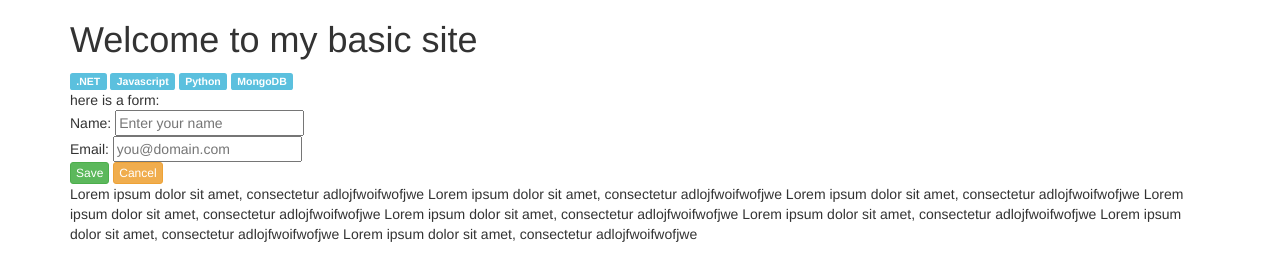
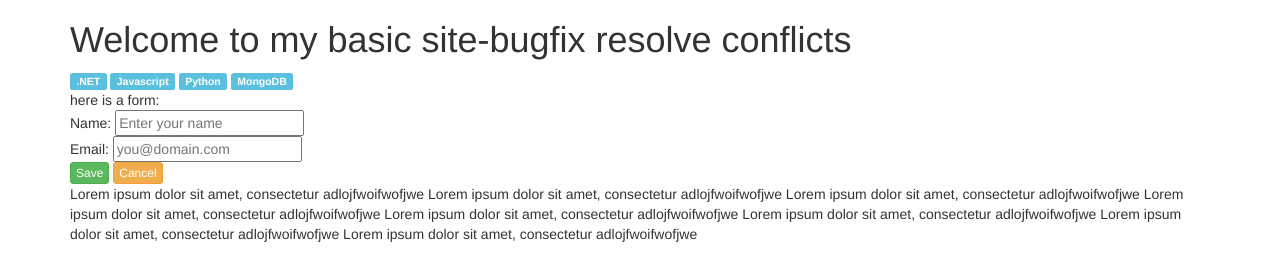
Before and after one commit to mickeyg21/git-basics, a plain HTML site: page index.html in a window 1280 px wide. Drawn offline with nearby package versions, Linux system fonts and the light colour scheme.

Commit message:
adding bugfix -Welcome bugfix resolve conflicts

```diff
--- a/index.html
+++ b/index.html
@@ -16,7 +16,7 @@
 <body>
 	<div class="container">
 	<div>
-		<h1> Welcome to my basic site
+		<h1> Welcome to my basic site-bugfix resolve conflicts
 		</h1>
 		<div>
 		<span class="label label-info">.NET</span>
```
